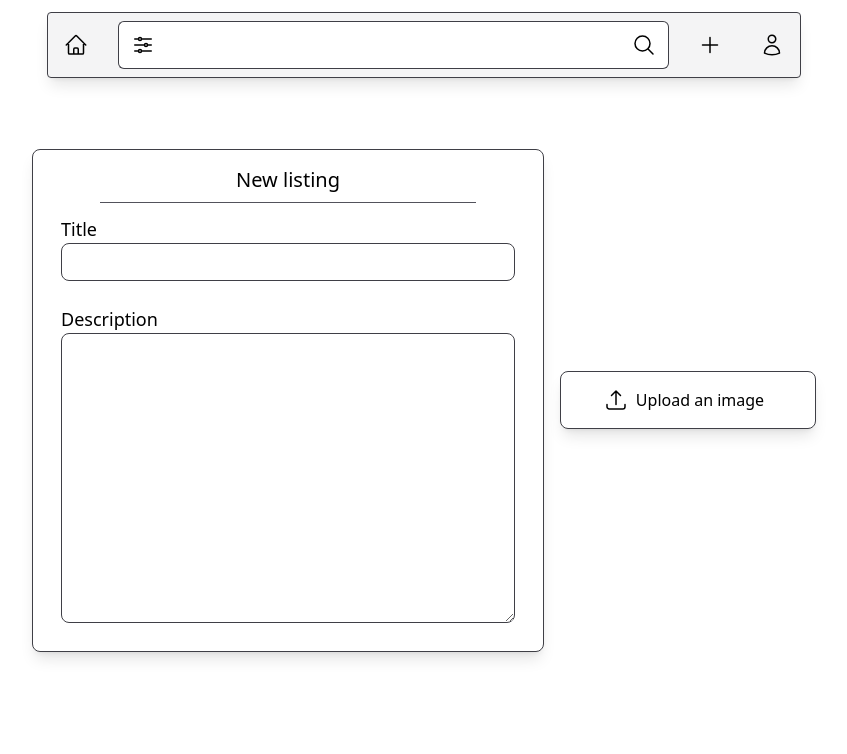
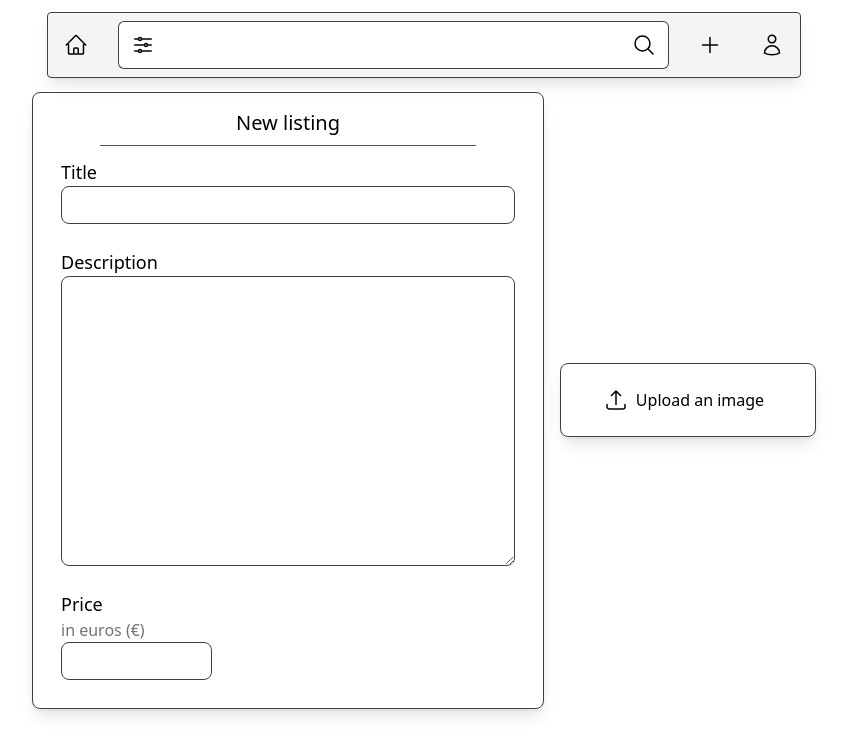
Before and after one commit to lucien-n/sveltekit-unnamed, a SvelteKit app: page /new in a window 1280 px wide. Shown: the top 754 px of the page, without its empty margins (216-1063 px from the left). Built offline with nearby package versions, Linux system fonts and the light colour scheme; no server answers.

Commit message:
form picture

```diff
--- /dev/null
+++ b/src/lib/Separator.svelte
@@ -0,0 +1 @@
+<hr class="mx-auto h-px w-4/5 border-none bg-zinc-600" />
--- a/src/routes/auth/+page.svelte
+++ b/src/routes/auth/+page.svelte
@@ -8,6 +8,7 @@
 	import fb from '$lib/firebase';
 	import { goto } from '$app/navigation';
 	import { fade } from 'svelte/transition';
+	import Separator from '$lib/Separator.svelte';
 
 	// 0 => Sign In
 	// 1 => Sign Up
@@ -188,7 +189,7 @@
 		>
 			Sign {currentForm == 0 ? 'In' : 'Up'}
 		</button>
-		<hr class="mx-auto h-px w-4/5 border-none bg-zinc-600" />
+		<Separator />
 		<button
 			class="mx-auto mt-3 block rounded-md border border-zinc-700 px-3 py-2 hover:bg-zinc-200 dark:hover:bg-zinc-800 sm:rounded-lg"
 			on:click={signInWithGoogle}
--- a/src/routes/new/+page.svelte
+++ b/src/routes/new/+page.svelte
@@ -1,5 +1,6 @@
 <script lang="ts">
 	import fb from '$lib/firebase';
+	import Separator from '$lib/Separator.svelte';
 
 	let title: string;
 	let description: string;
@@ -7,10 +8,10 @@
 	let seller_uid: string;
 	let picture: any;
 
-	let uploaded_images: any;
 	let image_input: any;
 
-	const getBase64 = (image: any) => {
+	const onFileSelected = (e: any) => {
+		let image = e.target?.files[0];
 		const reader = new FileReader();
 		reader.readAsDataURL(image);
 		reader.onload = (e) => {
@@ -26,7 +27,7 @@
 		class="pointer-events-auto mx-auto mr-2 inline-block w-fit self-center rounded-lg border border-zinc-700 bg-white px-5 py-4 shadow-lg dark:bg-zinc-900 sm:w-3/5 md:w-2/5"
 	>
 		<h1 class="px-3 pb-2 text-center text-xl">New listing</h1>
-		<hr class="mx-auto h-px w-4/5 border-none bg-zinc-600" />
+		<Separator />
 
 		<div class="px-2 py-3">
 			<div id="title">
@@ -51,8 +52,16 @@
 					class="block w-full rounded-md border border-zinc-700 px-2 py-1 text-lg outline-none outline-offset-0 focus:outline-blue-500 dark:bg-zinc-800 sm:rounded-lg sm:px-3"
 				/>
 			</div>
+			<br />
 			<div class="price">
-				<span class="text-lg" />
+				<span class="text-lg">Price</span>
+				<span class="block text-zinc-500"> in euros (€) </span>
+				<input
+					type="text"
+					name="price"
+					id="price"
+					class="block w-1/3 rounded-md border border-zinc-700 px-2 py-1 text-lg outline-none outline-offset-0 focus:outline-blue-500 dark:bg-zinc-800 sm:rounded-lg sm:px-3"
+				/>
 			</div>
 		</div>
 	</div>
@@ -62,7 +71,18 @@
 		class="pointer-events-auto mx-auto ml-2 inline-block w-fit self-center rounded-lg border border-zinc-700 bg-white px-5 py-4 shadow-lg dark:bg-zinc-900 sm:w-2/5 md:w-2/5 lg:w-1/5"
 	>
 		<!-- * Upload -->
-		<div class="flex w-full justify-center">
+		<div class="flex h-full w-full flex-col justify-center">
+			{#if picture}
+				<div id="preview-picture" class="m-0 w-full px-0 py-3">
+					<img
+						src={picture}
+						alt="Uploaded picture"
+						class="w-full rounded-lg border border-zinc-700 shadow"
+					/>
+				</div>
+				<Separator />
+			{/if}
+			<div id="upload-picture" class="flex w-full justify-center px-3 py-2">
 				<label class="flex cursor-pointer">
 					<input
 						type="file"
@@ -70,10 +90,9 @@
 						id="image"
 						alt="listing picture"
 						class="hidden"
-					accept=".png,.jpg"
-					bind:value={uploaded_images}
+						accept=".png, .jpg, .jpeg"
+						on:change={(e) => onFileSelected(e)}
 						bind:this={image_input}
-					on:change={() => getBase64(uploaded_images[0])}
 						on:input={() => {
 							console.log(picture);
 						}}
@@ -97,3 +116,4 @@
 			</div>
 		</div>
 	</div>
+</div>
```
Lines whose indentation alone changed are shown as unchanged.
